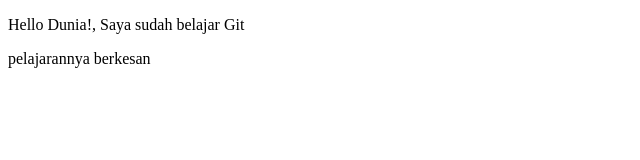
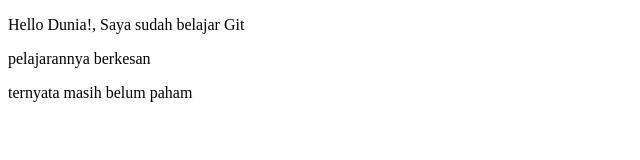
Before and after one commit to gabrield-droid/belajar-git, a plain HTML site: page index.html in a window 1280 px wide. Shown: the whole page, without its empty margins (0-640 px from the left). Drawn offline with Linux system fonts and the light colour scheme.

Commit message:
belum paham

```diff
--- a/index.html
+++ b/index.html
@@ -7,5 +7,6 @@
     <body>
         <p>Hello Dunia!, Saya sudah belajar Git</p>
         <p>pelajarannya berkesan</p>
+        <p>ternyata masih belum paham</p>
     </body>
 </html>
```
